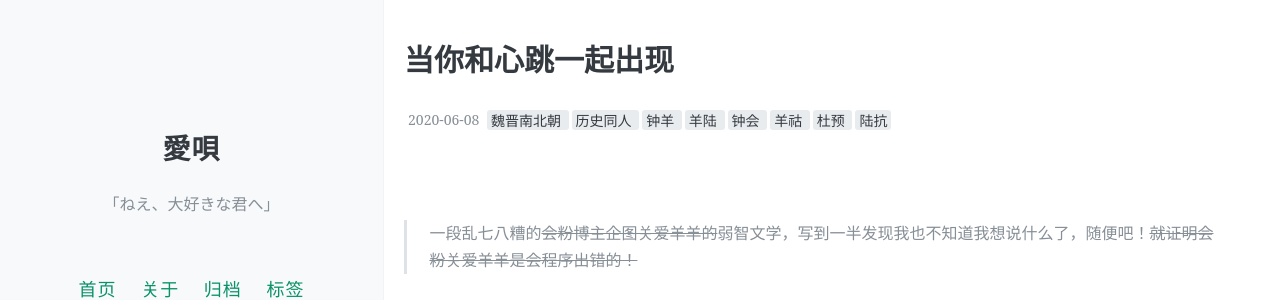
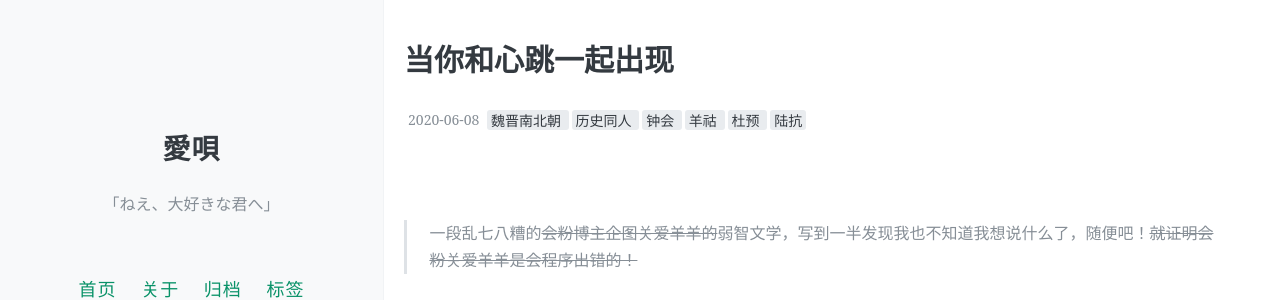
Before and after one commit to aiuta264/aiuta, a Jekyll site: the page built from _posts/2020-06-08-dangnihexintiaoyiqichuxian.md, in a window 1280 px wide and 900 px high. Shown: the top 300 px of the window. Built offline with Jekyll 4.4.1, drawn with Linux system fonts in a browser that asks for light colours; comment, search, counter and statistics services are not loaded.

Commit message:
Update 2020-06-08-dangnihexintiaoyiqichuxian.md

```diff
--- a/_posts/2020-06-08-dangnihexintiaoyiqichuxian.md
+++ b/_posts/2020-06-08-dangnihexintiaoyiqichuxian.md
@@ -4,7 +4,7 @@ title: 当你和心跳一起出现
 date: 2020-06-08
 Author: 愛唄
 categories:
-tags: [魏晋南北朝, 历史同人, 钟羊, 羊陆, 钟会, 羊祜, 杜预, 陆抗]
+tags: [魏晋南北朝, 历史同人, 钟会, 羊祜, 杜预, 陆抗]
 comments: true
 ---
 
```
